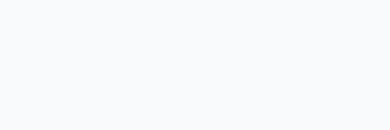
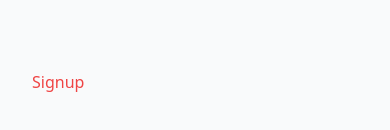
Before and after one commit to lcspaiva87/rent-manager-web, a Next.js app: page /auth/signup in a window 390 px wide. Shown: the part 340-470 px from the top of the page. Built offline with nearby package versions, Linux system fonts and the light colour scheme.

Commit message:
refactor: update AuthLayout structure and styling for improved layout and responsiveness

```diff
--- a/app/auth/layout.tsx
+++ b/app/auth/layout.tsx
@@ -26,7 +26,8 @@ export default function AuthLayout({
 }>) {
   return (
     <html lang="en">
-      <body className={`${geistSans.variable} ${geistMono.variable} antialiased flex h-screen`}>
+      <body className={`${geistSans.variable} ${geistMono.variable} antialiased h-screen`}>
+        <div className="flex h-full">
           <div className="hidden lg:flex lg:w-1/2 relative overflow-hidden">
             {/* Imagem de fundo */}
             <div className="absolute inset-0">
@@ -63,7 +64,9 @@ export default function AuthLayout({
                   </div>
                   <div>
                     <h3 className="font-semibold text-white">Gestão de Inquilinos</h3>
-                  <p className="text-sm text-white/80">Controle completo do cadastro e histórico</p>
+                    <p className="text-sm text-white/80">
+                      Controle completo do cadastro e histórico
+                    </p>
                   </div>
                 </div>
 
@@ -105,7 +108,10 @@ export default function AuthLayout({
             <div className="absolute top-20 right-20 w-32 h-32 bg-white/5 rounded-full blur-2xl" />
             <div className="absolute bottom-32 left-20 w-24 h-24 bg-white/5 rounded-full blur-2xl" />
           </div>
-        {children}
+          <main className="flex-1 w-full lg:w-1/2 flex items-center justify-center p-8">
+            <div className="w-full max-w-[400px]">{children}</div>
+          </main>
+        </div>
       </body>
     </html>
   );
```
Lines whose indentation alone changed are shown as unchanged.
